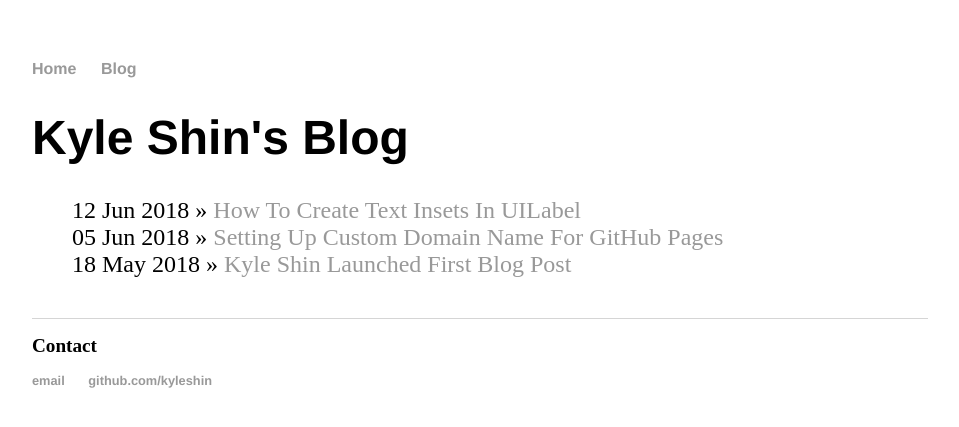
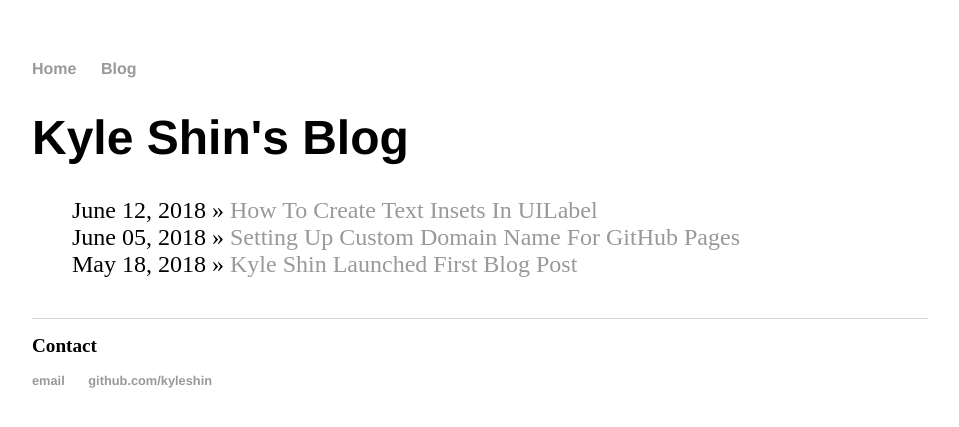
Before and after one commit to kyleshin/kyleshin.github.io, a Jekyll site: the page built from blog/index.html, in a window 1280 px wide. Shown: the top 427 px of the page, without its empty margins (160-1119 px from the left). Built offline with Jekyll 4.4.1, drawn with Linux system fonts in a browser that asks for light colours; part of the change alters nothing that is shown.

Commit message:
removed rouge

```diff
--- a/_config.yml
+++ b/_config.yml
@@ -4,15 +4,3 @@ port: 4000
 auto: true
 safe: true
 server: true
-highlighter: rouge
-markdown: kramdown
-kramdown:
-  input: GFM
-  syntax_highlighter_opts:
-    default_lang: html
-    css_class: 'highlight'
-    span:
-      line_numbers: false
-    block:
-      line_numbers: true
-      start_line: 1
--- a/blog/index.html
+++ b/blog/index.html
@@ -6,6 +6,6 @@ title: Kyle Shin's Blog
 	<ul class="posts">
 
 	  {% for post in site.posts %}
-	    <li><span>{{ post.date | date_to_string }}</span> » <a href="{{ post.url }}" title="{{ post.title }}">{{ post.title }}</a></li>
+	    <li><span>{{ post.date | date: '%B %d, %Y'}}</span> » <a href="{{ post.url }}" title="{{ post.title }}">{{ post.title }}</a></li>
 	  {% endfor %}
 	</ul>
```
